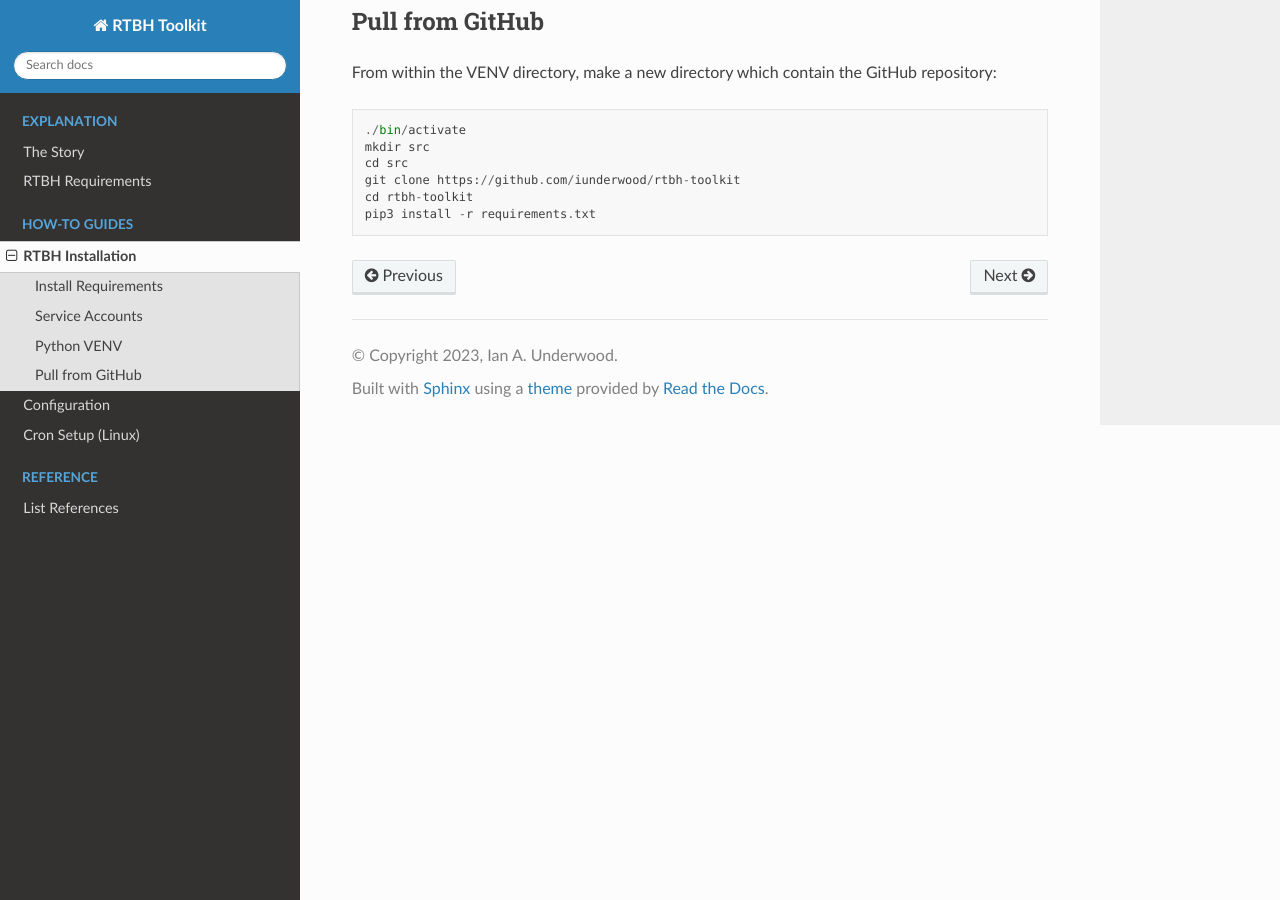
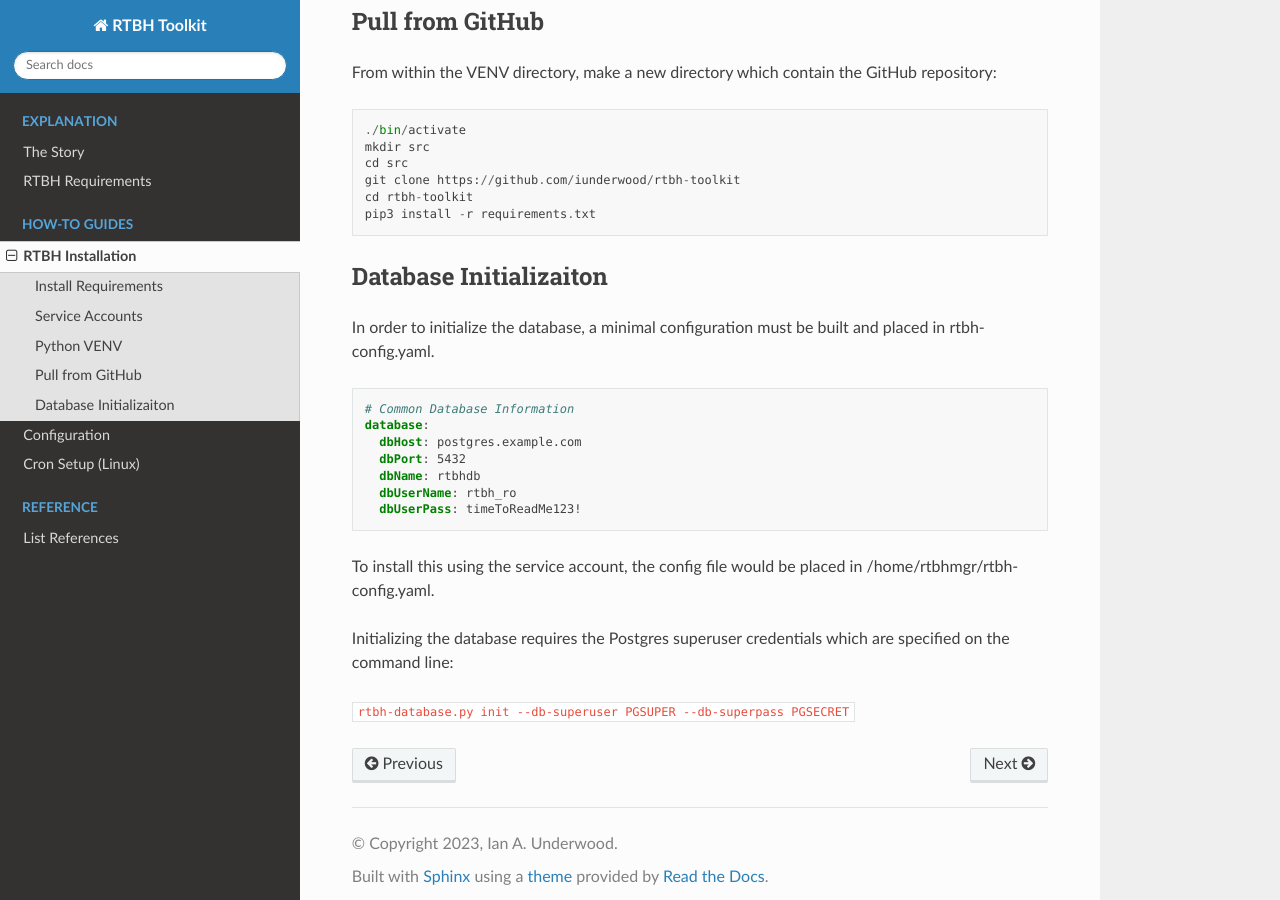
Before and after one commit to iunderwood/rtbh-toolkit, a Sphinx documentation site: the page built from docs/install.rst, in a window 1280 px wide and 900 px high, scrolled down 1166 px. Built offline with Sphinx 7.4.7 and the Read the Docs theme 2.0.0, drawn with Linux system fonts in a browser that asks for light colours.

Commit message:
Adding section on database initialization.

```diff
--- a/docs/install.rst
+++ b/docs/install.rst
@@ -51,3 +51,24 @@ From within the VENV directory, make a new directory which contain the GitHub re
     git clone https://github.com/iunderwood/rtbh-toolkit
     cd rtbh-toolkit
     pip3 install -r requirements.txt
+
+Database Initializaiton
+-----------------------
+
+In order to initialize the database, a minimal configuration must be built and placed in rtbh-config.yaml.
+
+.. code-block:: yaml
+
+    # Common Database Information
+    database:
+      dbHost: postgres.example.com
+      dbPort: 5432
+      dbName: rtbhdb
+      dbUserName: rtbh_ro
+      dbUserPass: timeToReadMe123!
+
+To install this using the service account, the config file would be placed in /home/rtbhmgr/rtbh-config.yaml.
+
+Initializing the database requires the Postgres superuser credentials which are specified on the command line:
+
+``rtbh-database.py init --db-superuser PGSUPER --db-superpass PGSECRET``
```
